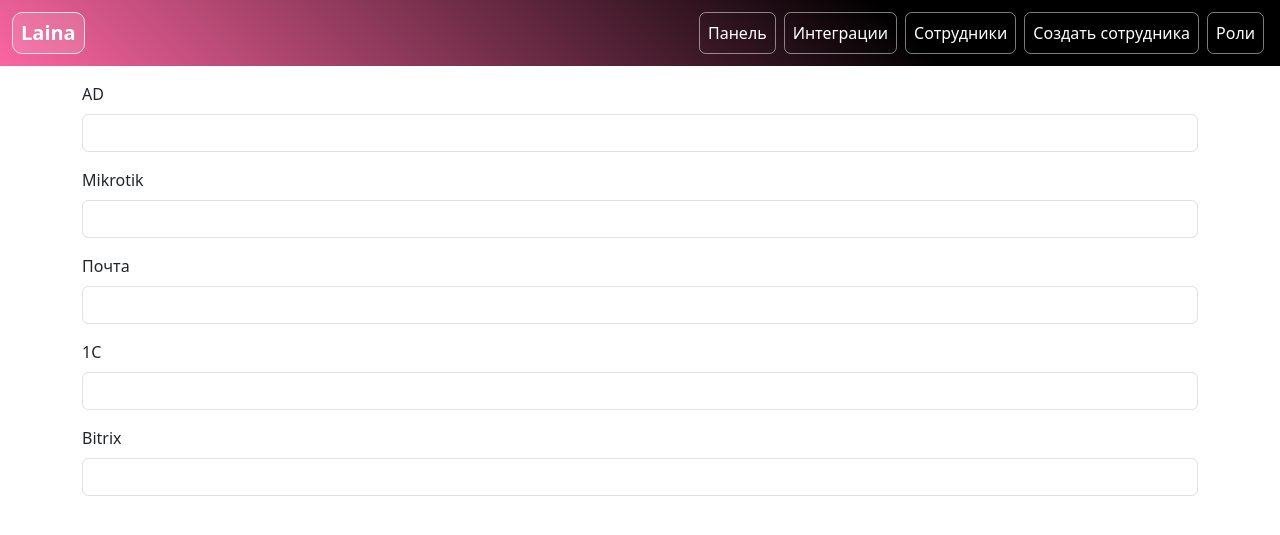
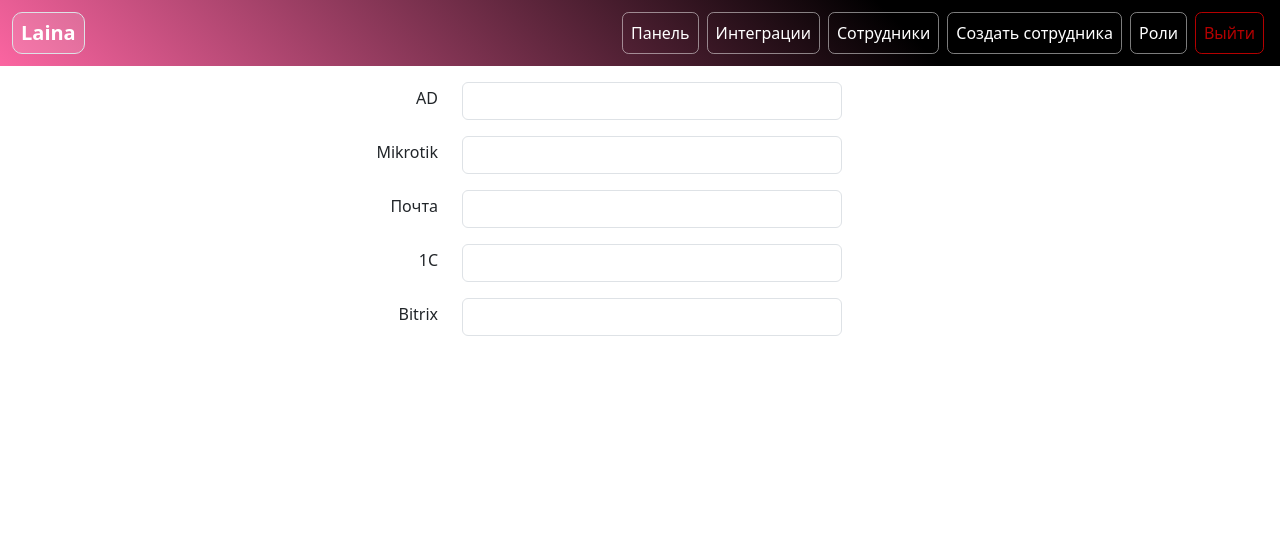
Before and after one commit to Mara8647/web-trash, a Flask app: template templates/integrations.html in a window 1280 px wide. Shown: the top 535 px of the page. Run offline with Flask 3, Linux system fonts and the light colour scheme; the template is opened without the code that fills it, so the values that code supplies are empty; parts of the project's set-up code (start-up, migrations or seed data) failed here and were passed over.

Commit message:
Reworked integrations page design

```diff
--- a/main.py
+++ b/main.py
@@ -201,6 +201,11 @@ def roles():
         items = session.query(Role).order_by(Role.name).all()
         return render_template("roles.html", roles=items)
 
+@app.route("/logout")
+def logout():
+    sess.clear()
+    return redirect(url_for('index'))
+
 if __name__ == "__main__":
     init_db()
     app.run(debug=True, host='0.0.0.0', port=5000)
--- a/templates/base.html
+++ b/templates/base.html
@@ -28,6 +28,9 @@
                     <li class="nav-item p-1">
                         <a style="border: #ffffff7c solid 1px; border-radius: 5pt; color:#ffffff" class="nav-link" href="/roles">Роли</a>
                     </li>
+                    <li class="nav-item p-1">
+                        <a style="border: #ff0000b4 solid 1px; border-radius: 5pt; color:#ff0000b4" class="nav-link" href="/logout">Выйти</a>
+                    </li>
                 </ul>
             </div>
         </nav>
--- a/templates/integrations.html
+++ b/templates/integrations.html
@@ -1,24 +1,48 @@
 {% extends 'base.html' %}
 {% block title %}Интеграции{% endblock %}
 {% block content %}
-<div class="mb-3 mt-3 container">
+<div class="container ">
+    <form>
+        <div class="row row-cols-3 pt-3">
+            <div class="text-end pt-1">
                 <label class="form-label">AD</label>
-    <input type="text" class="form-control" name="position" id="position" required >
             </div>
-<div class="mb-3 mt-3 container">
+            <div>
+                <input type="text" class="form-control" style="min-width: 380px">
+            </div>
+        </div>
+        <div class="row row-cols-3 pt-3">
+            <div class="text-end pt-1">
                 <label class="form-label">Mikrotik</label>
-    <input type="text" class="form-control" name="position" id="position" required >
             </div>
-<div class="mb-3 mt-3 container">
+            <div>
+                <input type="text" class="form-control" style="min-width: 380px">
+            </div>
+        </div>
+        <div class="row row-cols-3 pt-3">
+            <div class="text-end pt-1">
                 <label class="form-label">Почта</label>
-    <input type="text" class="form-control" name="position" id="position" required >
             </div>
-<div class="mb-3 mt-3 container">
+            <div>
+                <input type="text" class="form-control" style="min-width: 380px">
+            </div>
+        </div>
+        <div class="row row-cols-3 pt-3">
+            <div class="text-end pt-1">
                 <label class="form-label">1C</label>
-    <input type="text" class="form-control" name="position" id="position" required >
             </div>
-<div class="mb-3 mt-3 container">
+            <div>
+                <input type="text" class="form-control" style="min-width: 380px">
+            </div>
+        </div>
+        <div class="row row-cols-3 pt-3">
+            <div class="text-end pt-1">
                 <label class="form-label">Bitrix</label>
-    <input type="text" class="form-control" name="position" id="position" required >
+            </div>
+            <div>
+                <input type="text" class="form-control" style="min-width: 380px">
+            </div>
+        </div>
+    </form>
 </div>
 {% endblock %}
```
Lines whose indentation alone changed are shown as unchanged.
